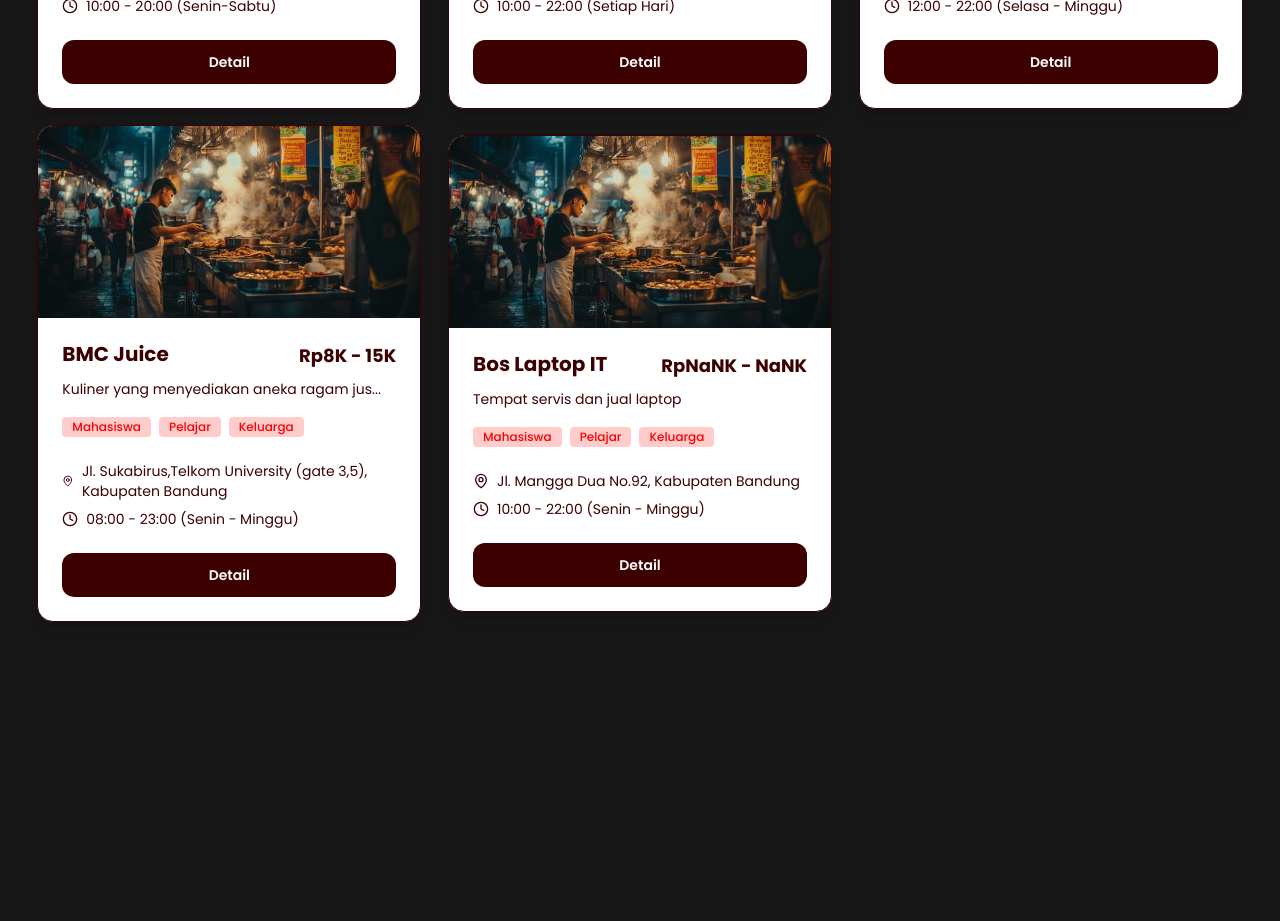
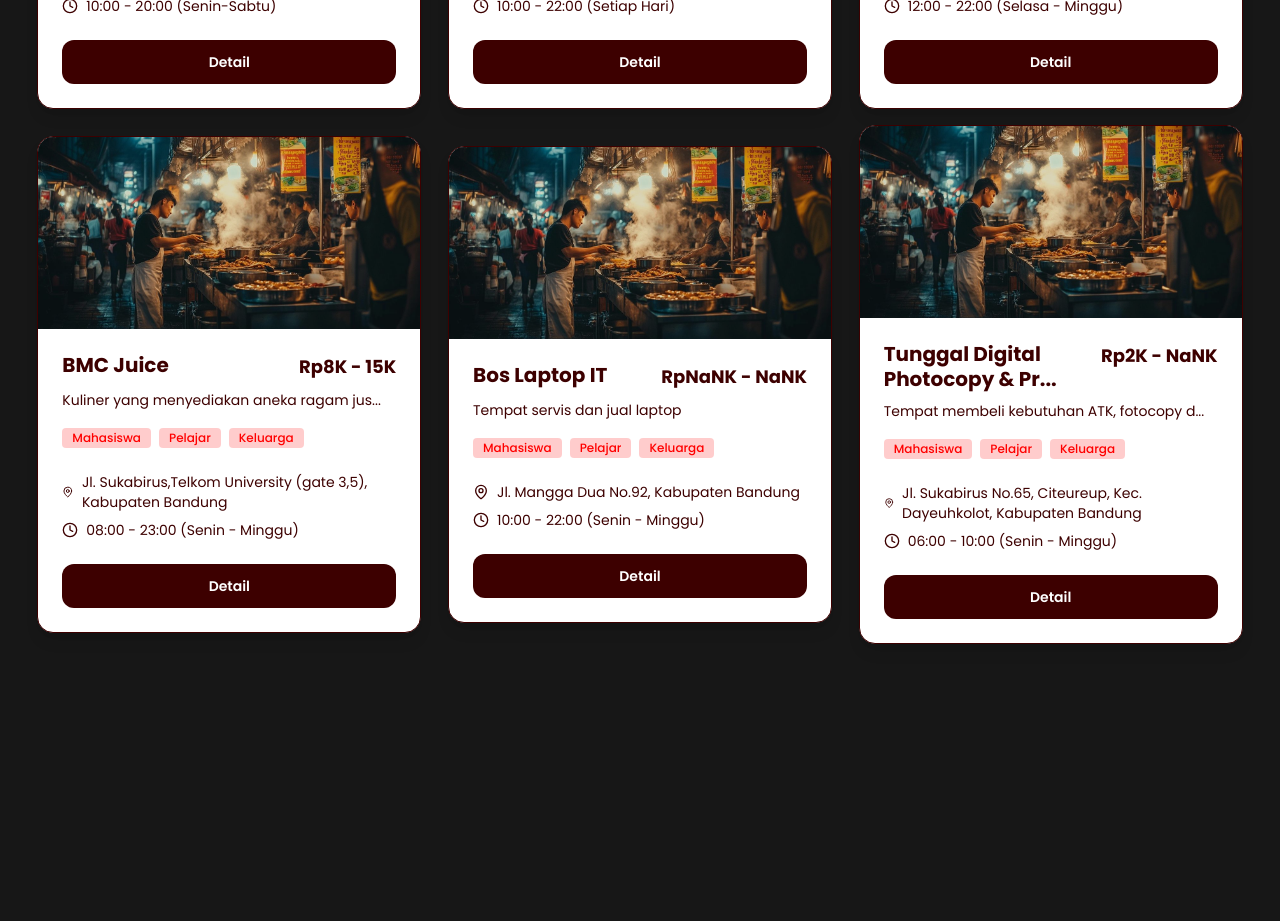
Before and after one commit to kanaee-cloud/milarian-fe, a React (Vite) app: page / in a window 1280 px wide. Shown: the part 2200-3121 px from the top of the page. Built offline with nearby package versions, Linux system fonts and the light colour scheme.

Commit message:
feat: add data umkm

```diff
--- a/src/data/data_umkm.js
+++ b/src/data/data_umkm.js
@@ -48,7 +48,8 @@ export const dataUmkm = [
     basicInfo: {
       businessName: 'Ju-e Kopi Vietnam',
       ownerName: 'Kopi Baik',
-      shortDescription: 'Kedai kopi spesialis kopi Vietnam dengan cita rasa autentik.',
+      shortDescription:
+        'Kedai kopi spesialis kopi Vietnam dengan cita rasa autentik.',
       fullAddress: 'Jl. Taman Cibeunying Utara, Bandung',
       mapCoordinates: {
         latitude: -6.915,
@@ -92,7 +93,8 @@ export const dataUmkm = [
     basicInfo: {
       businessName: 'Tokokari',
       ownerName: ' Adryan Septadani',
-      shortDescription: 'Kuliner curry rice khas jepang dengan cita rasa autentik.',
+      shortDescription:
+        'Kuliner curry rice khas jepang dengan cita rasa autentik.',
       fullAddress: 'Jl. Taman Cibeunying Utara, Bandung',
       mapCoordinates: {
         latitude: -6.915,
@@ -136,8 +138,10 @@ export const dataUmkm = [
     basicInfo: {
       businessName: 'BMC Juice',
       ownerName: ' Ibnu',
-      shortDescription: 'Kuliner yang menyediakan aneka ragam jus buah, smoothies',
-      fullAddress: 'Jl. Sukabirus,Telkom University (gate 3,5), Kabupaten Bandung',
+      shortDescription:
+        'Kuliner yang menyediakan aneka ragam jus buah, smoothies',
+      fullAddress:
+        'Jl. Sukabirus,Telkom University (gate 3,5), Kabupaten Bandung',
       mapCoordinates: {
         latitude: -6.915,
         longitude: 107.61,
@@ -186,7 +190,7 @@ export const dataUmkm = [
         latitude: -6.915,
         longitude: 107.61,
       },
-      contact: '-082322222646',
+      contact: '082322222646',
       yearEstablished: 2019,
       businessLegalStatus: 'Perorangan',
       businessIdentificationNumber: 'Ada / Tidak Ada',
@@ -195,8 +199,8 @@ export const dataUmkm = [
       category: 'Jasa Servis',
       featuredProduct: 'Servis Laptop',
       priceRange: {
-        min: "Tergantung Kebutuhan Pelanggan",
-        max: "Tergantung Kebutuhan Pelanggan",
+        min: 'Tergantung Kebutuhan Pelanggan',
+        max: 'Tergantung Kebutuhan Pelanggan',
       },
       targetMarket: ['Mahasiswa', 'Pelajar', 'Keluarga'],
       usp: '-',
@@ -220,4 +224,46 @@ export const dataUmkm = [
       photos: ['Foto Mangkuk Bakso', 'Foto Suasana Kedai'],
     },
   },
+  {
+    basicInfo: {
+      businessName: 'Tunggal Digital Photocopy & Printing',
+      ownerName: 'Pak Liman',
+      shortDescription: 'Tempat membeli kebutuhan ATK, fotocopy dan penjilidan',
+      fullAddress:
+        'Jl. Sukabirus No.65, Citeureup, Kec. Dayeuhkolot, Kabupaten Bandung',
+      mapCoordinates: 'https://maps.app.goo.gl/e5SPAtNzhywaH9YVA',
+      contact: '08996113328',
+      yearEstablished: 2019,
+      businessLegalStatus: 'Perkelompok',
+      businessIdentificationNumber: 'Ada / Tidak Ada',
+    },
+    productsAndServices: {
+      category: 'Jasa Fotocopy',
+      featuredProduct: 'Produk ATK + Fotocopy + Penjilidan',
+      priceRange: {
+        min: 2000,
+        max: 'Tergantung Kebutuhan Pelanggan',
+      },
+      targetMarket: ['Mahasiswa', 'Pelajar', 'Keluarga'],
+      usp: '-',
+      certification: '-',
+    },
+    operational: {
+      operatingHours: '06:00 - 10:00 (Senin - Minggu)',
+      numberOfEmployees: 3,
+      capacity: 'Janji temu online, Layanan di tempat',
+    },
+    marketingAndDigital: {
+      socialMedia: {
+        instagram: '@tunggal.fotocopy',
+      },
+      marketplace: null,
+      deliveryApps: null,
+      website: null,
+      paymentMethods: ['Tunai', 'QRIS'],
+    },
+    documentation: {
+      photos: ['Foto Tempat', 'Foto Suasana'],
+    },
+  },
 ]
```
